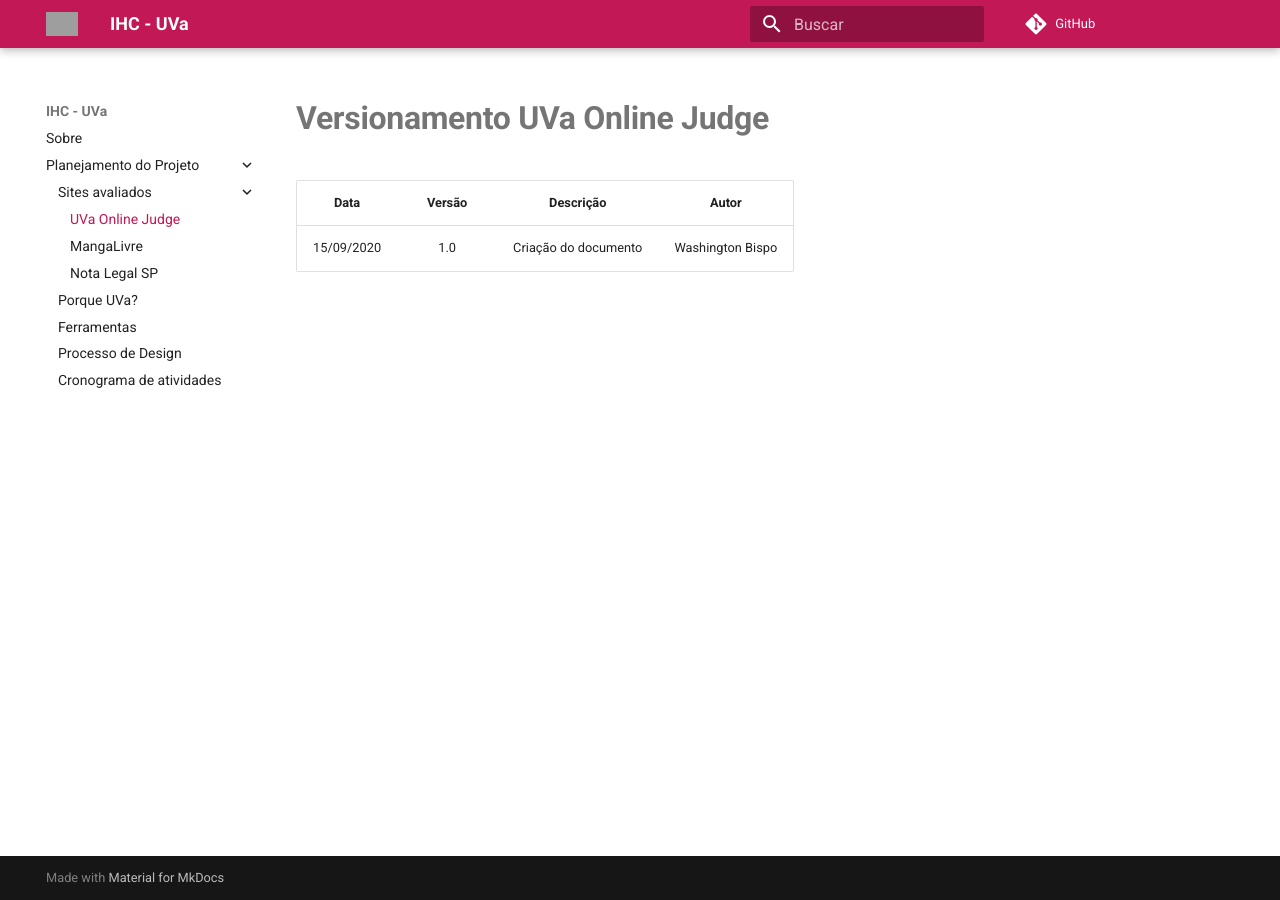
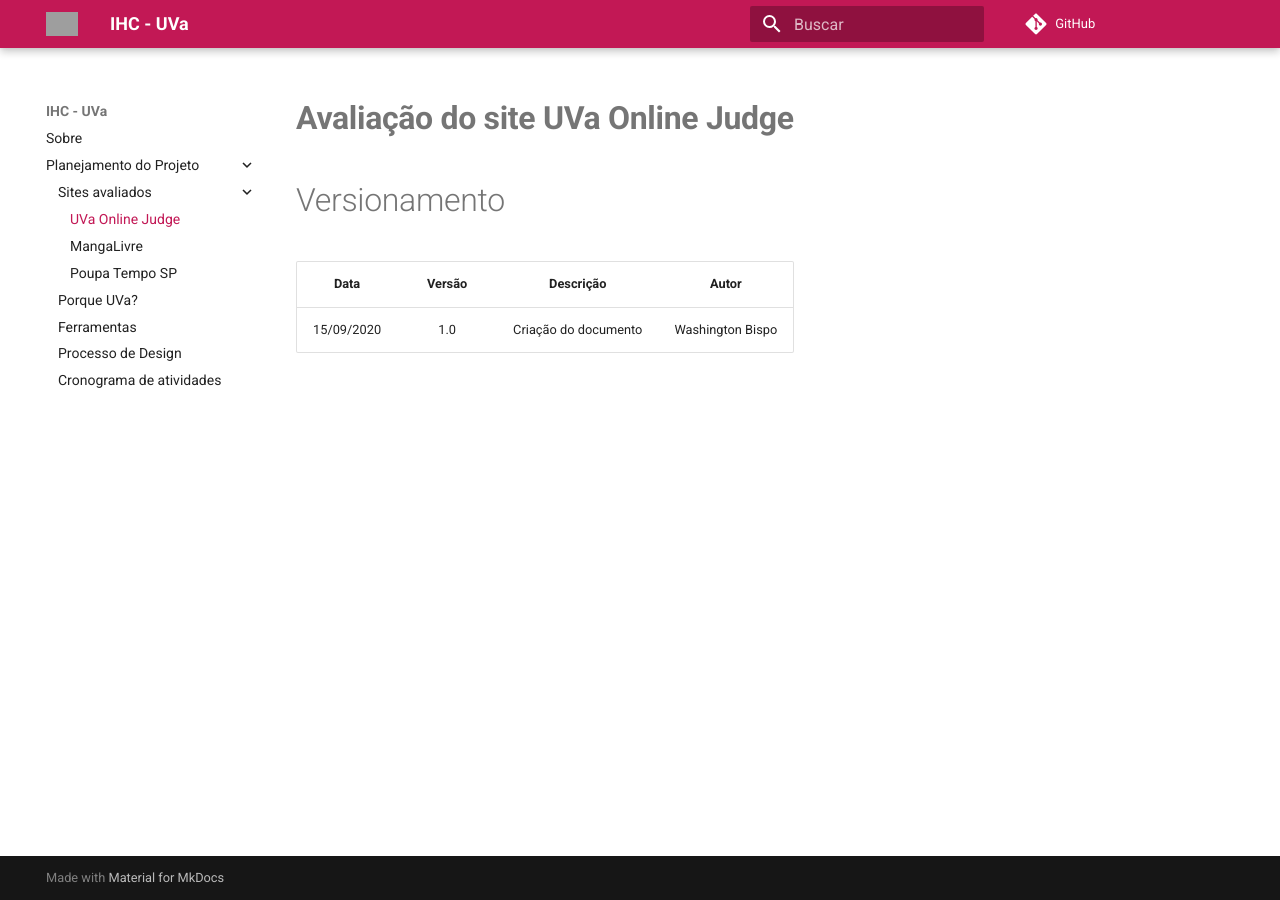
Before and after one commit to WashingtonBispo/2020.1-UVaJudge, an MkDocs documentation site: the page built from docs/avaliacoes_individuais/avaliacao_uva.md, in a window 1280 px wide. Built offline with MkDocs 1.6.1 and Material for MkDocs 9.7.7, drawn with Linux system fonts in a browser that asks for light colours; comment, search, counter and statistics services are not loaded; grey boxes are pictures that could not be loaded.

Commit message:
Organizing directories

```diff
--- a/docs/avaliacao_uva.md
+++ b/docs/avaliacoes_individuais/avaliacao_uva.md
@@ -1,4 +1,6 @@
-#**Versionamento UVa Online Judge**
+#**Avaliação do site UVa Online Judge**
+
+#Versionamento
 
 |Data|Versão|Descrição|Autor|
 |:-:|:-:|:-:|:-:|
--- a/mkdocs.yml
+++ b/mkdocs.yml
@@ -3,13 +3,13 @@
     - Sobre: index.md
     - Planejamento do Projeto:
         - Sites avaliados:
-            - UVa Online Judge: avaliacao_uva.md
-            - MangaLivre: avaliacao_mangalivre.md
-            - Nota Legal SP: avaliacao_notalegalsp.md
-        - Porque UVa?: porque_uva.md
-        - Ferramentas: ferramentas.md
-        - Processo de Design: processo_design.md
-        - Cronograma de atividades: cronograma_atividades.md
+            - UVa Online Judge: avaliacoes_individuais/avaliacao_uva.md
+            - MangaLivre: avaliacoes_individuais/avaliacao_mangalivre.md
+            - Poupa Tempo SP: avaliacoes_individuais/avaliacao_poupatemposp.md
+        - Porque UVa?: planejamento_projeto/porque_uva.md
+        - Ferramentas: planejamento_projeto/ferramentas.md
+        - Processo de Design: planejamento_projeto/processo_design.md
+        - Cronograma de atividades: planejamento_projeto/cronograma_atividades.md
 theme:
     name: material
     language: pt
```
Also changed, not shown: docs/avaliacoes_individuais/avaliacao_mangalivre.md (renamed from docs/avaliacao_mangalivre.md, +1 -1 lines), docs/avaliacoes_individuais/avaliacao_poupatemposp.md (renamed from docs/avaliacao_notalegalsp.md), docs/planejamento_projeto/cronograma_atividades.md (renamed from docs/cronograma_atividades.md), docs/planejamento_projeto/ferramentas.md (renamed from docs/ferramentas.md), docs/planejamento_projeto/porque_uva.md (renamed from docs/porque_uva.md), docs/planejamento_projeto/processo_design.md (renamed from docs/processo_design.md).
